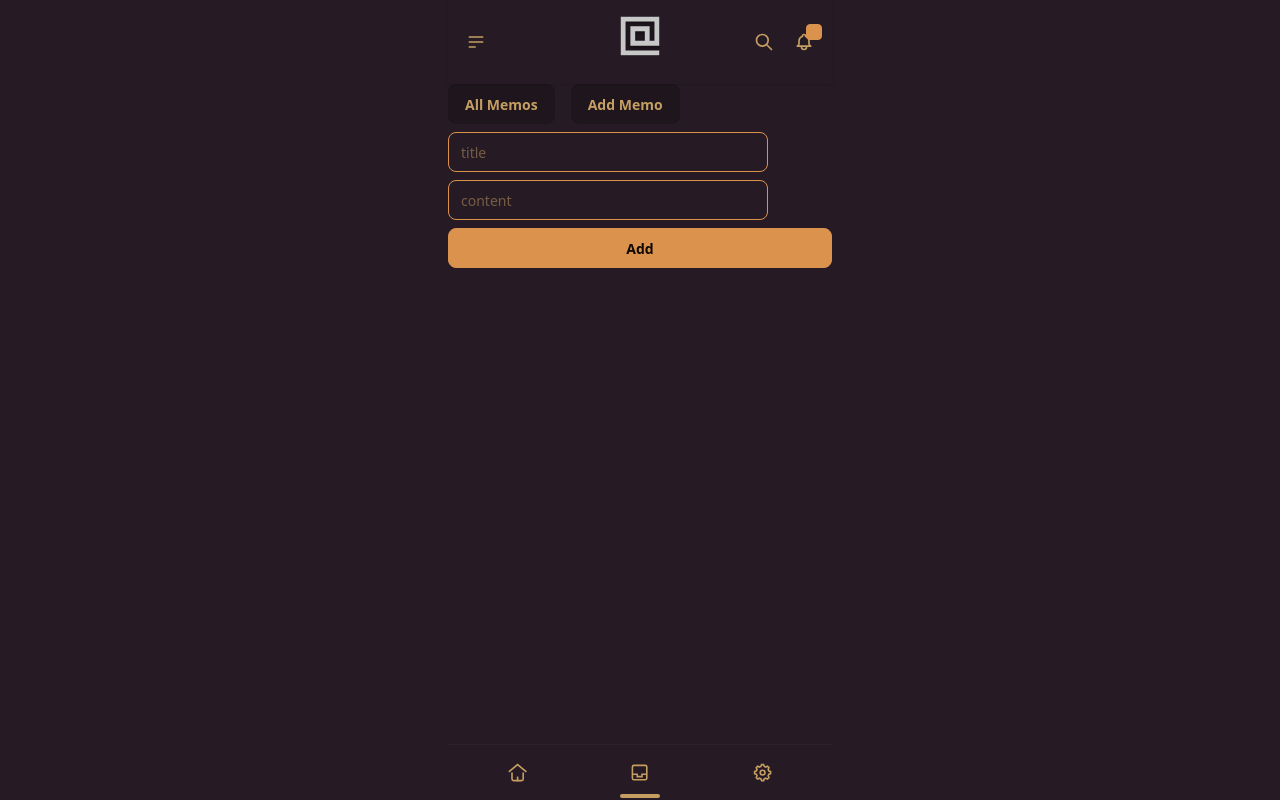
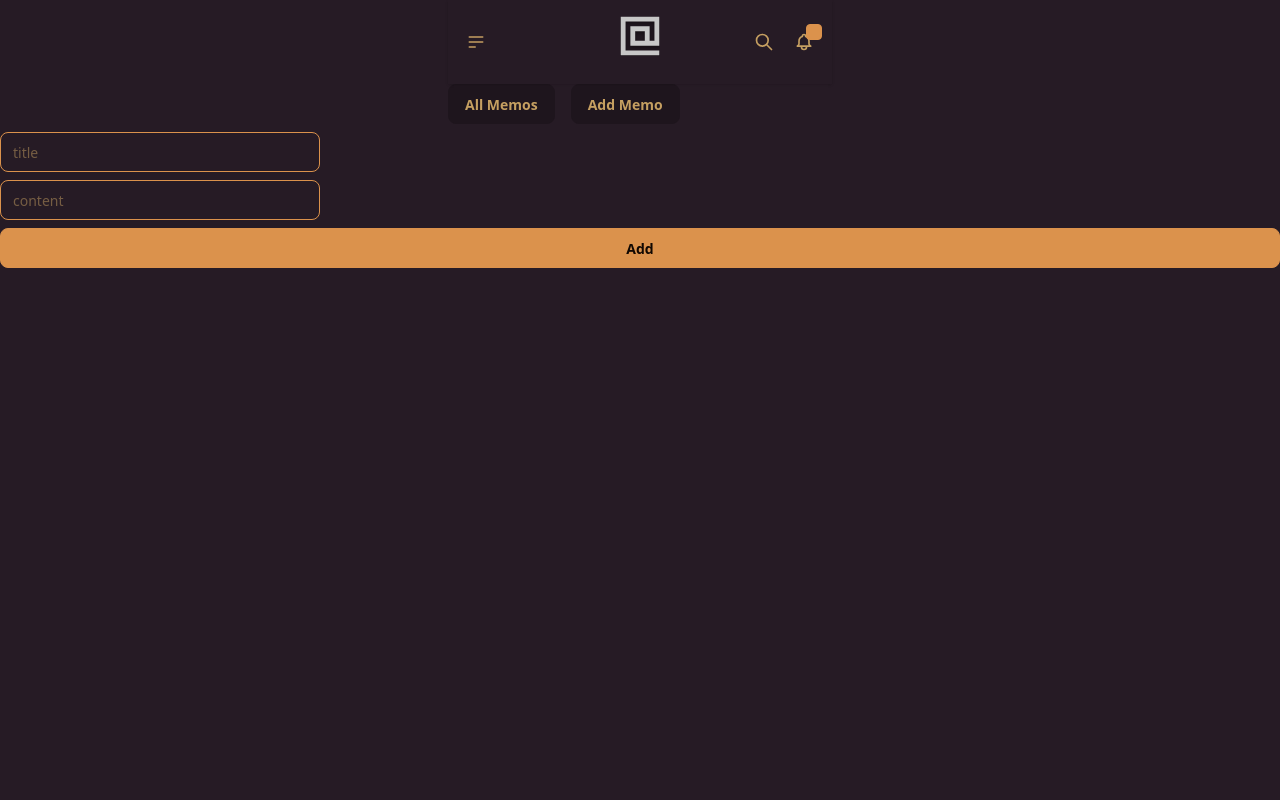
Before and after one commit to thinkingpage/memoto, an Angular app in the folder frontend/: page / in a window 1280 px wide. Both pictures are taken after a click on the button "Add Memo". Built offline with nearby package versions, Linux system fonts and the light colour scheme.

Commit message:
- further (seperation) of dumb components. - first steps to add validation to memo-add-component

```diff
--- a/frontend/src/app/app.html
+++ b/frontend/src/app/app.html
@@ -1,4 +1,5 @@
 <app-header></app-header>
-<app-filter (triggerAllMemoLoad)="getAllMemosAPP()" (emitForm)="addMemo($event)"></app-filter>
-<app-all-memos [showAllMemos]="showAllMemos()" [memosFromDB]="memos()"></app-all-memos>
+<app-filter (triggerAddForm)="activateAddForm()" (triggerMemoList)="activateMemoList()"></app-filter>
+<app-all-memos [showAllMemos]="showAllMemoComponent()" [memosFromDB]="memos()"></app-all-memos>
+<app-memo-add-memo [showAddMemoForm]="showAddMemoComponent()" (emitForm)="addMemo($event)"></app-memo-add-memo>
 <app-footer></app-footer>
--- a/frontend/src/app/app.ts
+++ b/frontend/src/app/app.ts
@@ -8,6 +8,8 @@ import {MemoService} from './memo.service';
 import {MemoModel} from './models/memo.model';
 import {HttpErrorResponse} from '@angular/common/http';
 import {MemoAllMemosComponent} from './components/memos/memo-all-memos.component';
+import {FormControl, FormGroup} from '@angular/forms';
+import {MemoAddMemo} from './components/memos/memo-add-memo';
 
 
 @Component({
@@ -17,7 +19,8 @@ import {MemoAllMemosComponent} from './components/memos/memo-all-memos.component
     HeaderComponent,
     FilterComponent,
     MemoAllMemosComponent,
-    FooterComponent
+    FooterComponent,
+    MemoAddMemo
   ],
   templateUrl: './app.html',
   styleUrls: ['./app.css']
@@ -27,13 +30,17 @@ export class App {
 
   constructor(private memoService: MemoService) {}
 
-  showAllMemos = signal(false);
+  showAddMemoComponent = signal<boolean>(false);
+  showAllMemoComponent = signal(false);
   memos = signal<MemoModel[]>([]);
 
-// type not needed (bool)
-  getAllMemosAPP() {
-    this.showAllMemos.update(value => !value);
-    if(!this.showAllMemos()) {
+  activateAddForm() {
+    this.showAddMemoComponent.update(value => !value);
+  }
+
+  activateMemoList() {
+    this.showAllMemoComponent.update(value => !value);
+    if(!this.showAllMemoComponent()) {
       return;
     }
     this.memoService.getMemos().subscribe({
--- a/frontend/src/app/components/filters/filter.component.html
+++ b/frontend/src/app/components/filters/filter.component.html
@@ -1,12 +1,4 @@
 <div class="w-96 mx-auto">
-  <button (click)="getAllMemos()" class="btn mr-4">All Memos</button>
+  <button (click)="activateMemoList()" class="btn mr-4">All Memos</button>
   <button (click)="activateAddForm()" class="btn mr-4">Add Memo</button>
-
-  @if (showAddForm()) {
-    <form [formGroup]="addMemoForm" (ngSubmit)="addMemo()" class="mt-2 grid gap-y-2">
-      <input formControlName="title" type="text" name="title" placeholder="title" class="input input-primary" />
-      <input formControlName="content" type="text" name="content" placeholder="content" class="input input-primary" />
-      <button class="btn btn-primary" type="submit">Add</button>
-    </form>
-  }
 </div>
--- a/frontend/src/app/components/filters/filter.component.ts
+++ b/frontend/src/app/components/filters/filter.component.ts
@@ -1,52 +1,25 @@
 import {Component, input, output, signal} from '@angular/core';
 import {MemoService} from '../../memo.service';
-import {MemoModel} from '../../models/memo.model';
-import {HttpErrorResponse} from '@angular/common/http';
 import {FormControl, FormGroup, FormsModule, ReactiveFormsModule} from '@angular/forms';
 
 @Component({
   selector: 'app-filter',
-  imports: [
-    ReactiveFormsModule,
-    FormsModule
-  ],
+  imports: [],
   templateUrl: './filter.component.html',
 })
 export class FilterComponent {
 
-  showAddForm = signal<boolean>(false);
-  emitForm = output<MemoModel>();
-  triggerAllMemoLoad = output<>();
+  triggerMemoList = output();
+  triggerAddForm = output();
 
-  constructor(private memoService: MemoService) {
+  constructor(private memoService: MemoService) {}
+
+  activateMemoList(): void {
+    this.triggerMemoList.emit();
   }
 
-  addMemoForm = new FormGroup({
-    title: new FormControl(""),
-    content: new FormControl("")
-  })
-
-  getAllMemos(): void {
-    this.triggerAllMemoLoad.emit();
+  activateAddForm(): void {
+    this.triggerAddForm.emit();
   }
 
-  activateAddForm() {
-    this.showAddForm.update(value => !value);
-  }
-
-  addMemo() {
-    console.log(
-      "title: " + this.addMemoForm.get("title")?.value +
-      "\ncontent: " + this.addMemoForm.get("content")?.value
-    );
-
-    const memo: MemoModel = {
-      title: this.addMemoForm.get("title")?.value ?? "",
-      content: this.addMemoForm.get("content")?.value ?? ""
-    };
-
-    // formgroup = output(); und emit.
-
-    this.emitForm.emit(memo);
-  }
 }
--- a/frontend/src/app/components/footer/footer.component.html
+++ b/frontend/src/app/components/footer/footer.component.html
@@ -1,13 +1,13 @@
-<div class="dock dock-sm w-96 mx-auto">
-  <button>
-    <svg class="size-[1.2em]" xmlns="http://www.w3.org/2000/svg" viewBox="0 0 24 24"><g fill="currentColor" stroke-linejoin="miter" stroke-linecap="butt"><polyline points="1 11 12 2 23 11" fill="none" stroke="currentColor" stroke-miterlimit="10" stroke-width="2"></polyline><path d="m5,13v7c0,1.105.895,2,2,2h10c1.105,0,2-.895,2-2v-7" fill="none" stroke="currentColor" stroke-linecap="square" stroke-miterlimit="10" stroke-width="2"></path><line x1="12" y1="22" x2="12" y2="18" fill="none" stroke="currentColor" stroke-linecap="square" stroke-miterlimit="10" stroke-width="2"></line></g></svg>
-  </button>
+<!--<div class="dock dock-xs w-96 mx-auto">-->
+<!--  <button>-->
+<!--    <svg class="size-[1.2em]" xmlns="http://www.w3.org/2000/svg" viewBox="0 0 24 24"><g fill="currentColor" stroke-linejoin="miter" stroke-linecap="butt"><polyline points="1 11 12 2 23 11" fill="none" stroke="currentColor" stroke-miterlimit="10" stroke-width="2"></polyline><path d="m5,13v7c0,1.105.895,2,2,2h10c1.105,0,2-.895,2-2v-7" fill="none" stroke="currentColor" stroke-linecap="square" stroke-miterlimit="10" stroke-width="2"></path><line x1="12" y1="22" x2="12" y2="18" fill="none" stroke="currentColor" stroke-linecap="square" stroke-miterlimit="10" stroke-width="2"></line></g></svg>-->
+<!--  </button>-->
 
-  <button class="dock-active">
-    <svg class="size-[1.2em]" xmlns="http://www.w3.org/2000/svg" viewBox="0 0 24 24"><g fill="currentColor" stroke-linejoin="miter" stroke-linecap="butt"><polyline points="3 14 9 14 9 17 15 17 15 14 21 14" fill="none" stroke="currentColor" stroke-miterlimit="10" stroke-width="2"></polyline><rect x="3" y="3" width="18" height="18" rx="2" ry="2" fill="none" stroke="currentColor" stroke-linecap="square" stroke-miterlimit="10" stroke-width="2"></rect></g></svg>
-  </button>
+<!--  <button class="dock-active">-->
+<!--    <svg class="size-[1.2em]" xmlns="http://www.w3.org/2000/svg" viewBox="0 0 24 24"><g fill="currentColor" stroke-linejoin="miter" stroke-linecap="butt"><polyline points="3 14 9 14 9 17 15 17 15 14 21 14" fill="none" stroke="currentColor" stroke-miterlimit="10" stroke-width="2"></polyline><rect x="3" y="3" width="18" height="18" rx="2" ry="2" fill="none" stroke="currentColor" stroke-linecap="square" stroke-miterlimit="10" stroke-width="2"></rect></g></svg>-->
+<!--  </button>-->
 
-  <button>
-    <svg class="size-[1.2em]" xmlns="http://www.w3.org/2000/svg" viewBox="0 0 24 24"><g fill="currentColor" stroke-linejoin="miter" stroke-linecap="butt"><circle cx="12" cy="12" r="3" fill="none" stroke="currentColor" stroke-linecap="square" stroke-miterlimit="10" stroke-width="2"></circle><path d="m22,13.25v-2.5l-2.318-.966c-.167-.581-.395-1.135-.682-1.654l.954-2.318-1.768-1.768-2.318.954c-.518-.287-1.073-.515-1.654-.682l-.966-2.318h-2.5l-.966,2.318c-.581.167-1.135.395-1.654.682l-2.318-.954-1.768,1.768.954,2.318c-.287.518-.515,1.073-.682,1.654l-2.318.966v2.5l2.318.966c.167.581.395,1.135.682,1.654l-.954,2.318,1.768,1.768,2.318-.954c.518.287,1.073.515,1.654.682l.966,2.318h2.5l.966-2.318c.581-.167,1.135-.395,1.654-.682l2.318.954,1.768-1.768-.954-2.318c.287-.518.515-1.073.682-1.654l2.318-.966Z" fill="none" stroke="currentColor" stroke-linecap="square" stroke-miterlimit="10" stroke-width="2"></path></g></svg>
-  </button>
-</div>
+<!--  <button>-->
+<!--    <svg class="size-[1.2em]" xmlns="http://www.w3.org/2000/svg" viewBox="0 0 24 24"><g fill="currentColor" stroke-linejoin="miter" stroke-linecap="butt"><circle cx="12" cy="12" r="3" fill="none" stroke="currentColor" stroke-linecap="square" stroke-miterlimit="10" stroke-width="2"></circle><path d="m22,13.25v-2.5l-2.318-.966c-.167-.581-.395-1.135-.682-1.654l.954-2.318-1.768-1.768-2.318.954c-.518-.287-1.073-.515-1.654-.682l-.966-2.318h-2.5l-.966,2.318c-.581.167-1.135.395-1.654.682l-2.318-.954-1.768,1.768.954,2.318c-.287.518-.515,1.073-.682,1.654l-2.318.966v2.5l2.318.966c.167.581.395,1.135.682,1.654l-.954,2.318,1.768,1.768,2.318-.954c.518.287,1.073.515,1.654.682l.966,2.318h2.5l.966-2.318c.581-.167,1.135-.395,1.654-.682l2.318.954,1.768-1.768-.954-2.318c.287-.518.515-1.073.682-1.654l2.318-.966Z" fill="none" stroke="currentColor" stroke-linecap="square" stroke-miterlimit="10" stroke-width="2"></path></g></svg>-->
+<!--  </button>-->
+<!--</div>-->
--- a/frontend/src/app/components/memos/memo-add-memo.html
+++ b/frontend/src/app/components/memos/memo-add-memo.html
@@ -1 +1,16 @@
-<p>memo-add-memo works!</p>
+@if (showAddMemoForm()) {
+  <form [formGroup]="addMemoForm" (ngSubmit)="formMemo()"
+        class="mt-2 grid gap-y-2">
+    <input formControlName="title" type="text" name="title" placeholder="title"
+           required minlength="1"
+           class="input input-primary" />
+    <input formControlName="content" type="text" name="content" placeholder="content"
+           required minlength="1"
+           class="input input-primary" />
+    <button class="btn btn-primary" type="submit">Add</button>
+  </form>
+}
+<!--  @if (addMemoForm.get("title")?.invalid-->
+<!--  && addMemoForm.get("content")?.invalid) {-->
+<!--    <p>Titel und Content ergänzen!</p>-->
+<!--  }-->
--- a/frontend/src/app/components/memos/memo-add-memo.ts
+++ b/frontend/src/app/components/memos/memo-add-memo.ts
@@ -1,10 +1,48 @@
-import { Component } from '@angular/core';
+import {Component, input, output, signal} from '@angular/core';
+import {FormControl, FormGroup, FormsModule, ReactiveFormsModule} from "@angular/forms";
+import {MemoModel} from '../../models/memo.model';
 
 @Component({
   selector: 'app-memo-add-memo',
-  imports: [],
+    imports: [
+        FormsModule,
+        ReactiveFormsModule
+    ],
   templateUrl: './memo-add-memo.html',
 })
 export class MemoAddMemo {
 
+  showAddMemoForm = input<boolean>()
+  emitForm = output<MemoModel>();
+  userInputMessage = signal<string>("");
+
+  addMemoForm = new FormGroup({
+    title: new FormControl(""),
+    content: new FormControl("")
+  })
+
+  formMemo() {
+
+    if(this.addMemoForm.invalid) {
+      this.addMemoForm.markAllAsTouched();
+      this.userInputMessage.set("Need Title and Content!");
+      return;
+    }
+
+    let title: string = this.addMemoForm.get("title")?.value ?? "";
+    let content: string = this.addMemoForm.get("content")?.value ?? ""
+
+    if(title.length == 0 && content.length == 0) {
+      this.userInputMessage.set("Need Title and Content!");
+      console.log("Need Title and Content!")
+      console.log("\n" + this.userInputMessage)
+      return;
+    }
+    const memo: MemoModel = {
+      title: title,
+      content: content
+    };
+
+    this.emitForm.emit(memo);
+  }
 }
--- a/frontend/src/app/components/memos/memo-all-memos.component.html
+++ b/frontend/src/app/components/memos/memo-all-memos.component.html
@@ -1,3 +1,4 @@
+<div class="w-96 mx-auto">
   @if (showAllMemos()) {
     <div class="mt-2">
       @for (memo of memosFromDB(); track memo.id) {
@@ -14,3 +15,4 @@
       }
     </div>
   }
+</div>
--- a/frontend/src/app/components/memos/memo-all-memos.component.ts
+++ b/frontend/src/app/components/memos/memo-all-memos.component.ts
@@ -1,8 +1,6 @@
 import {MemoModel} from '../../models/memo.model';
-import {HttpErrorResponse} from '@angular/common/http';
 import {Component, input, signal} from '@angular/core';
 import {FormsModule, ReactiveFormsModule} from '@angular/forms';
-import {MemoService} from '../../memo.service';
 
 @Component({
   selector: 'app-all-memos',
```
Lines whose indentation alone changed are shown as unchanged.
